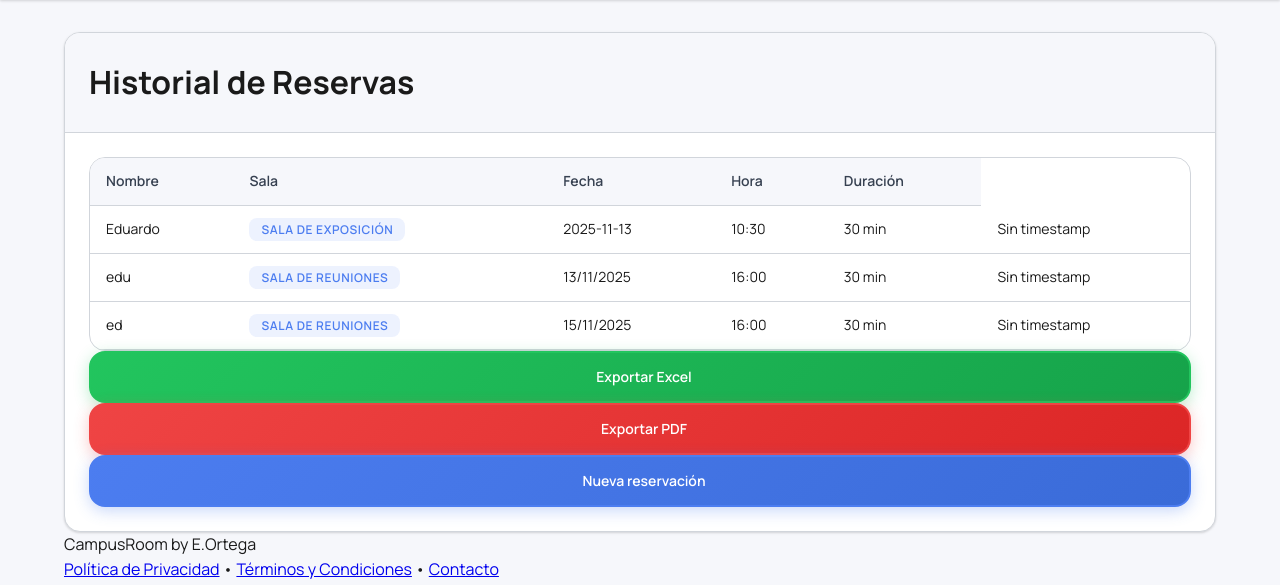
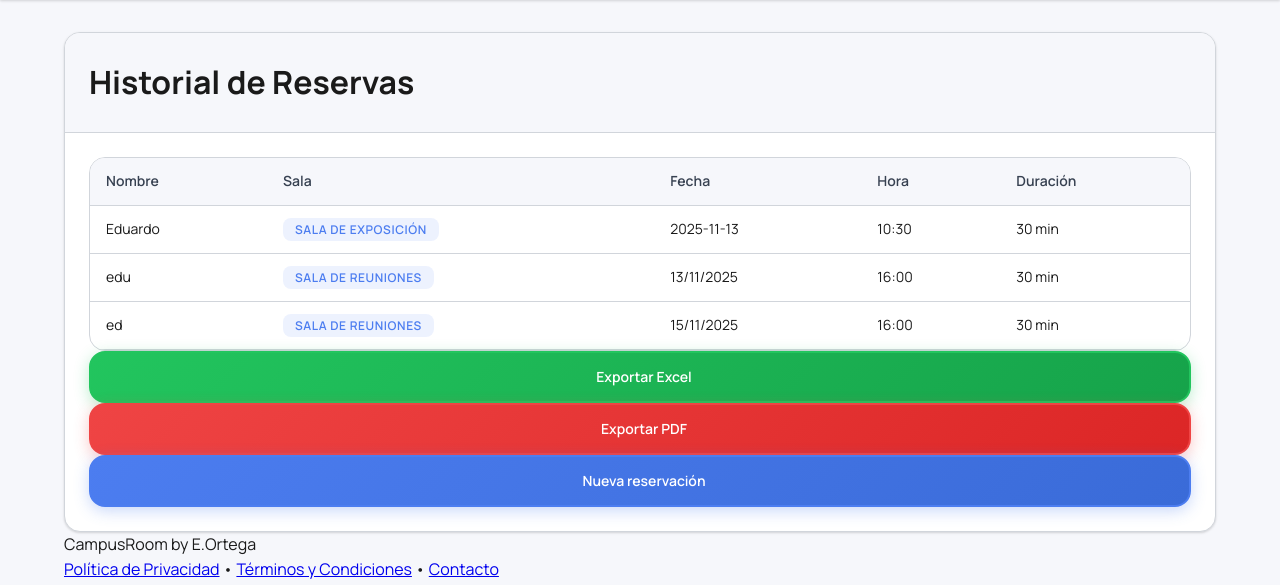
Before and after one commit to Guillotina29/campusroom, a PHP site: page /campusroom/reservas.php in a window 1280 px wide. Shown: the part 63-648 px from the top of the page. Run offline with PHP 8.4, Linux system fonts and the light colour scheme; some libraries are stand-ins or nearby versions.

Commit message:
Remove timestamp column from reservations history table for cleaner interface

```diff
--- a/reservas.php
+++ b/reservas.php
@@ -48,24 +48,6 @@ $reservas = leer_reservas();
                                 <td><?php echo htmlspecialchars($reserva['fecha']); ?></td>
                                 <td><?php echo htmlspecialchars($reserva['hora']); ?></td>
                                 <td><?php echo htmlspecialchars($reserva['duracion']); ?> min</td>
-                                <td class="text-sm text-neutral-600">
-                                    <?php if (isset($reserva['created_at'])): ?>
-                                        <div class="timestamp-info">
-                                            <div class="created-at">
-                                                <iconify-icon icon="mdi:calendar-plus" class="text-xs"></iconify-icon>
-                                                <?php echo htmlspecialchars(formatear_timestamp_legible($reserva['created_at'])); ?>
-                                            </div>
-                                            <?php if (isset($reserva['updated_at']) && $reserva['updated_at'] !== $reserva['created_at']): ?>
-                                                <div class="updated-at text-xs text-neutral-500">
-                                                    <iconify-icon icon="mdi:calendar-edit" class="text-xs"></iconify-icon>
-                                                    Actualizado: <?php echo htmlspecialchars(formatear_timestamp_legible($reserva['updated_at'])); ?>
-                                                </div>
-                                            <?php endif; ?>
-                                        </div>
-                                    <?php else: ?>
-                                        <span class="text-neutral-400">Sin timestamp</span>
-                                    <?php endif; ?>
-                                </td>
                             </tr>
                             <?php endforeach; ?>
                         </tbody>
```
